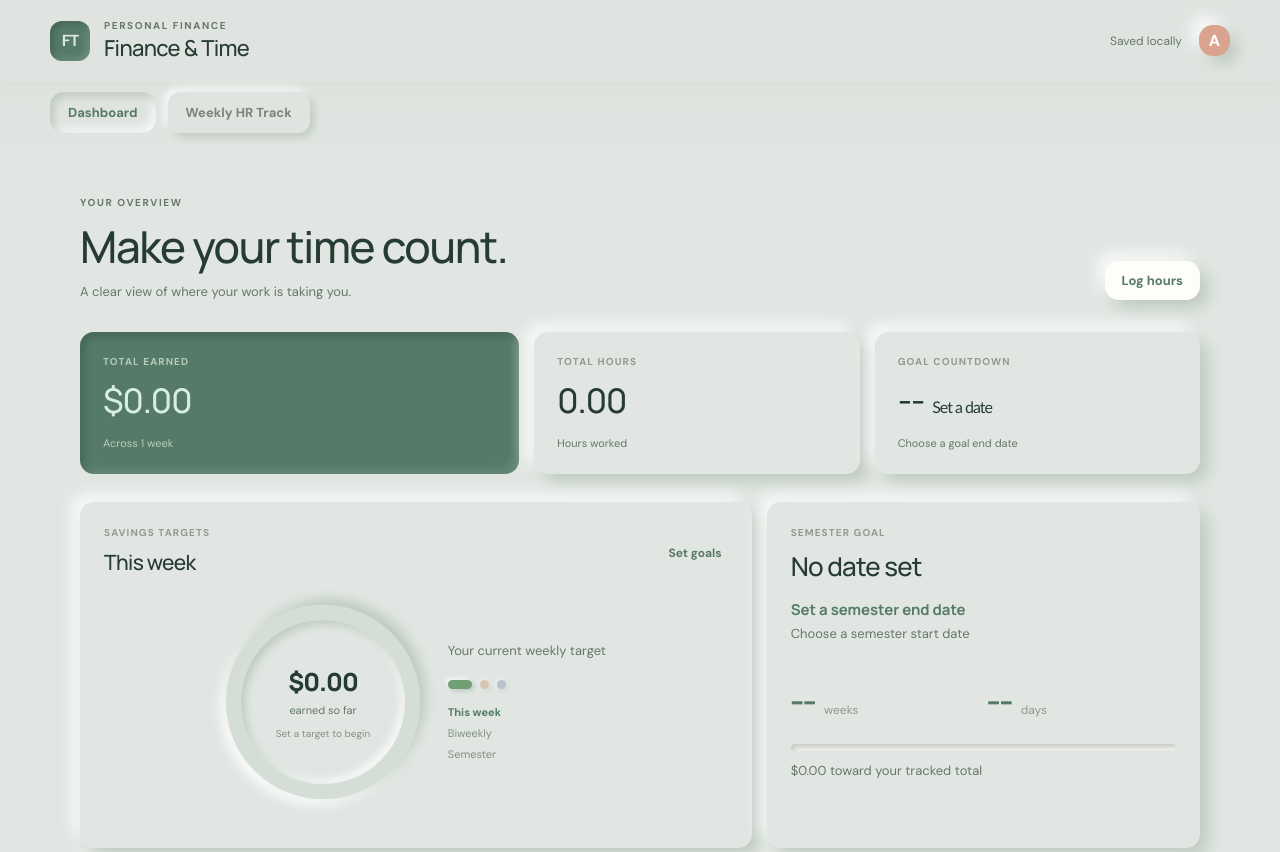
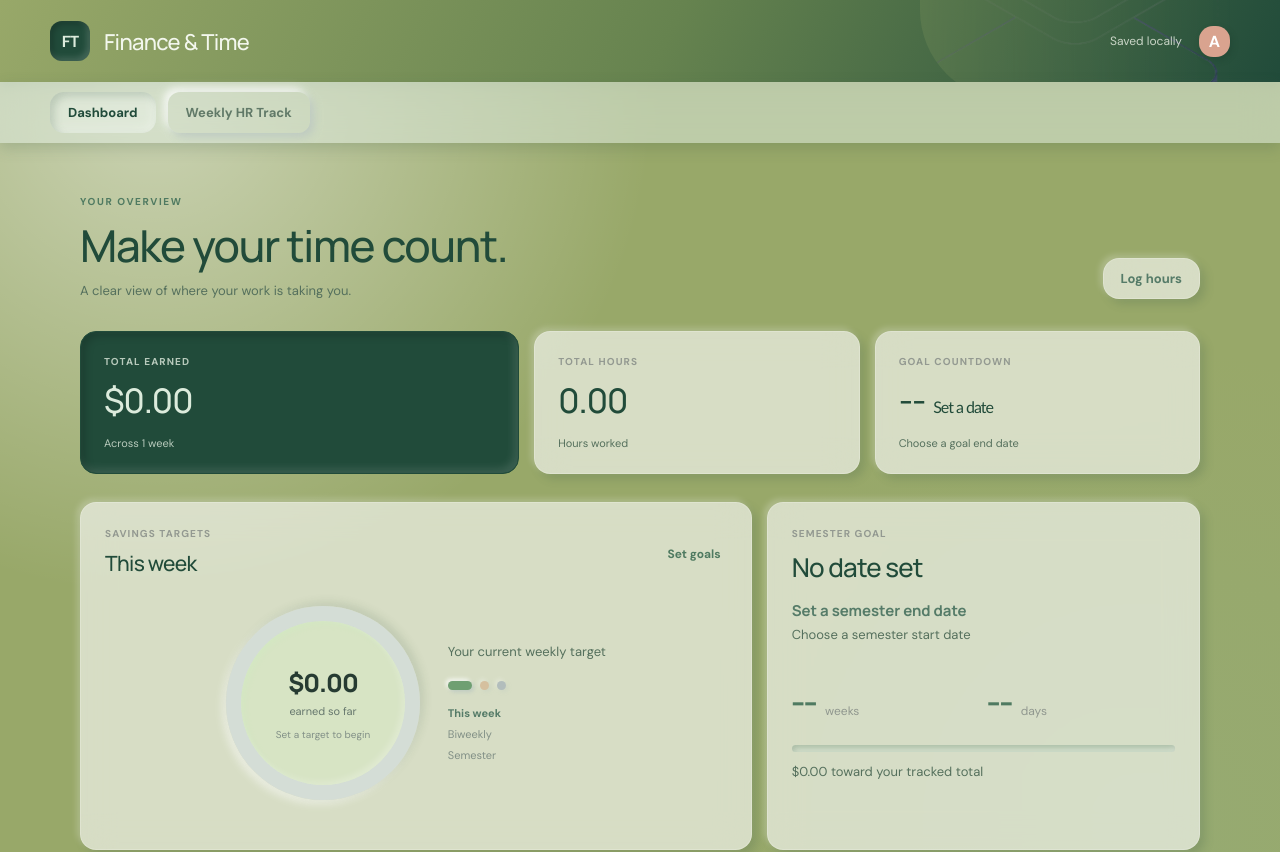
Before and after one commit to aryama02/Personal-Finance-Tracker, a React (Vite) app: page / in a window 1280 px wide. Shown: the top 852 px of the page. Built offline with nearby package versions, Linux system fonts and the light colour scheme.

Commit message:
GUI work is compled

```diff
--- a/package.json
+++ b/package.json
@@ -4,7 +4,7 @@
   "version": "0.0.0",
   "type": "module",
   "scripts": {
-    "dev": "vite",
+    "dev": "vite --host 127.0.0.1 --open",
     "build": "tsc -b && vite build",
     "lint": "oxlint",
     "preview": "vite preview"
--- a/src/App.css
+++ b/src/App.css
@@ -92,3 +92,71 @@
 	.goal-ring { width: 165px; height: 165px; }
 	.goal-ring-center strong { font-size: 21px; }
 }
+
+/* Sage glass and forest depth finish. */
+.app-shell {
+	--sage: #98A869;
+	--sage-deep: #7f914e;
+	--forest: #214b3a;
+	--forest-soft: #4f7a61;
+	--goal-center: #d7e4c4;
+	--glass: rgba(254, 254, 254, 0.62);
+	--glass-strong: rgba(235, 244, 236, .82);
+	--shadow-dark: rgba(65, 97, 75, .22);
+	--shadow-light: rgba(255, 255, 255, .24);
+	background: var(--sage);
+	background-image: radial-gradient(circle at 12% 8%, rgba(255,255,255,.5), transparent 32%), radial-gradient(circle at 90% 70%, rgba(142,179,148,.2), transparent 34%);
+}
+.topbar {
+	position: relative;
+	isolation: isolate;
+	overflow: hidden;
+	background: linear-gradient(115deg, #98A869 0%, #66834f 52%, #214b3a 100%);
+	border: 0;
+	box-shadow: 0 5px 10px var(--shadow-dark), 0 -1px 4px var(--shadow-light);
+}
+.topbar::after {
+	position: absolute;
+	z-index: -1;
+	top: -90px;
+	right: max(20px, calc((100vw - 1180px) / 2));
+	width: 310px;
+	height: 190px;
+	background: linear-gradient(90deg, rgba(152,168,105,.72), rgba(33,75,58,.08)), url('./assets/hero.png') center 43% / cover;
+	border-radius: 0 0 0 90px;
+	content: '';
+	opacity: .26;
+}
+.brand-mark { background: var(--forest); color: #dcebdc; box-shadow: inset 3px 3px 6px rgba(0,0,0,.22), inset -3px -3px 6px rgba(255,255,255,.16); }
+.topbar h1 { color: #f3f7ed; }
+.topbar .eyebrow, .topbar .saved-state { color: rgba(243,247,237,.78); }
+.page-heading h2, .section-title h3, .goal-panel h3, .summary-strip strong, .metric-card strong, .day-cell strong { color: var(--forest); }
+.eyebrow, .saved-state, .muted, .bar-value, .bar-label, .metric-foot, .summary-label { color: #55705d; }
+.accent-text, .text-button, .tab.active, .live-badge { color: var(--forest-soft); }
+.tabs { background: rgba(220, 233, 220, .55); border: 0; box-shadow: 0 5px 14px var(--shadow-dark); }
+.tab { color: #617968; }
+.tab.active { color: var(--forest); background: rgba(239, 247, 240, .4); box-shadow: inset 4px 4px 8px var(--shadow-dark), inset -4px -4px 8px var(--shadow-light); }
+	.secondary-button, .primary-button, .metric-card, .panel, .summary-strip, .shift-table { border: 1px solid rgba(255,255,255,.2); border-radius: 16px; box-shadow: 5px 5px 10px var(--shadow-dark), -3px -3px 6px var(--shadow-light); }
+.secondary-button, .panel, .metric-card, .summary-strip, .shift-table { background: var(--glass); backdrop-filter: blur(16px); -webkit-backdrop-filter: blur(16px); }
+.primary-button, .metric-card.featured { background: var(--forest); border-color: var(--forest); }
+.primary-button:hover, .secondary-button:hover { box-shadow: 5px 5px 12px var(--shadow-dark), -5px -5px 12px var(--shadow-light); }
+.summary-strip > div, .table-row { border-color: rgba(255,255,255,.34); }
+.table-head { background: rgba(197, 216, 199, .28); }
+.tracker-footer { background: rgba(152, 168, 105, .2); }
+.table-row input, .settings-row input, .settings-row select, .summary-input, .modal-row input, .goal-input-label input { background: rgba(221, 235, 223, .55); box-shadow: inset 3px 3px 7px var(--shadow-dark), inset -3px -3px 7px var(--shadow-light); }
+.table-row input:focus, .settings-row input:focus, .settings-row select:focus, .summary-input:focus { box-shadow: inset 2px 2px 5px var(--shadow-dark), inset -2px -2px 5px var(--shadow-light), 0 0 0 2px rgba(79,122,97,.35); }
+.earnings-cell, .countdown strong { color: var(--forest-soft); }
+.calendar-icon { background: #c5dac7; color: var(--forest); }
+.progress-track { background: rgba(183, 207, 185, .45); box-shadow: inset 2px 2px 5px var(--shadow-dark), inset -2px -2px 5px var(--shadow-light); }
+.progress-track div { background: #8da56d; }
+.metric-card.featured strong { color: #dcebdc; }
+.goal-ring { box-shadow: 4px 4px 8px rgba(65,97,75,.15), -4px -4px 8px rgba(255,255,255,.48); }
+.goal-ring-center { background: var(--goal-center); backdrop-filter: blur(12px); -webkit-backdrop-filter: blur(12px); box-shadow: inset 3px 3px 6px rgba(191, 255, 181, 0.14), inset -3px -3px 6px rgba(255,255,255,.24); }
+.modal { background: var(--sage); box-shadow: 12px 12px 24px var(--shadow-dark), -8px -8px 18px var(--shadow-light); }
+.close-button { background: var(--sage); box-shadow: 3px 3px 6px var(--shadow-dark), -3px -3px 6px var(--shadow-light); }
+.edit-button { background: rgba(33,75,58,.14); color: var(--forest); box-shadow: 3px 3px 6px var(--shadow-dark), -3px -3px 6px var(--shadow-light); }
+.avatar { box-shadow: 2px 3px 6px rgba(22,54,40,.28); }
+
+@media (max-width: 720px) {
+	.topbar::after { right: -65px; width: 220px; opacity: .3; }
+}
--- a/src/App.tsx
+++ b/src/App.tsx
@@ -154,7 +154,7 @@ function App() {
 
   return (
     <main className="app-shell">
-      <header className="topbar"><div className="brand-mark">FT</div><div><p className="eyebrow">PERSONAL FINANCE</p><h1>Finance &amp; Time</h1></div><div className="topbar-right"><span className="saved-state">Saved locally</span><div className="avatar">A</div></div></header>
+      <header className="topbar"><div className="brand-mark">FT</div><div><p className="eyebrow"></p><h1>Finance &amp; Time</h1></div><div className="topbar-right"><span className="saved-state">Saved locally</span><div className="avatar">A</div></div></header>
       <nav className="tabs" aria-label="Primary navigation"><button className={tab === 'dashboard' ? 'tab active' : 'tab'} onClick={() => setTab('dashboard')}>Dashboard</button><button className={tab === 'tracker' ? 'tab active' : 'tab'} onClick={() => setTab('tracker')}>Weekly HR Track</button></nav>
 
       {tab === 'tracker' ? <section className="page-content">
```
